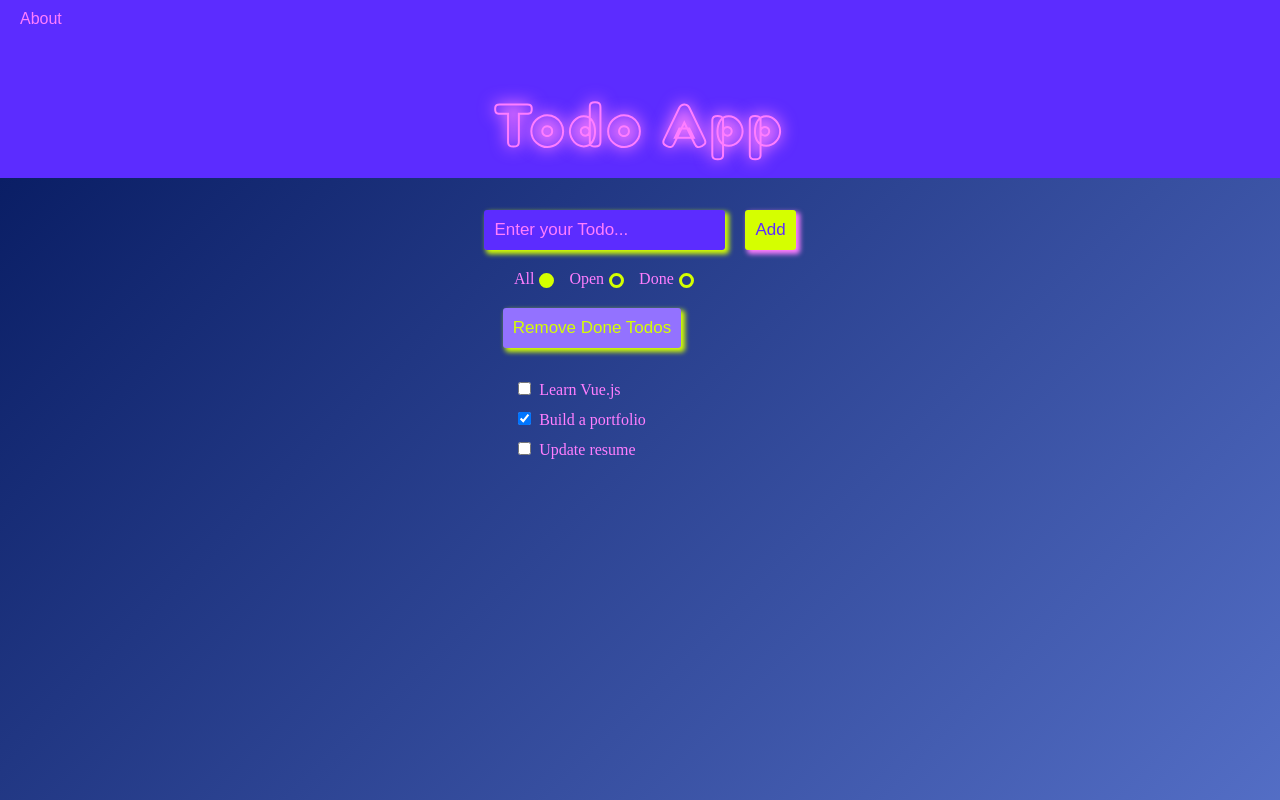
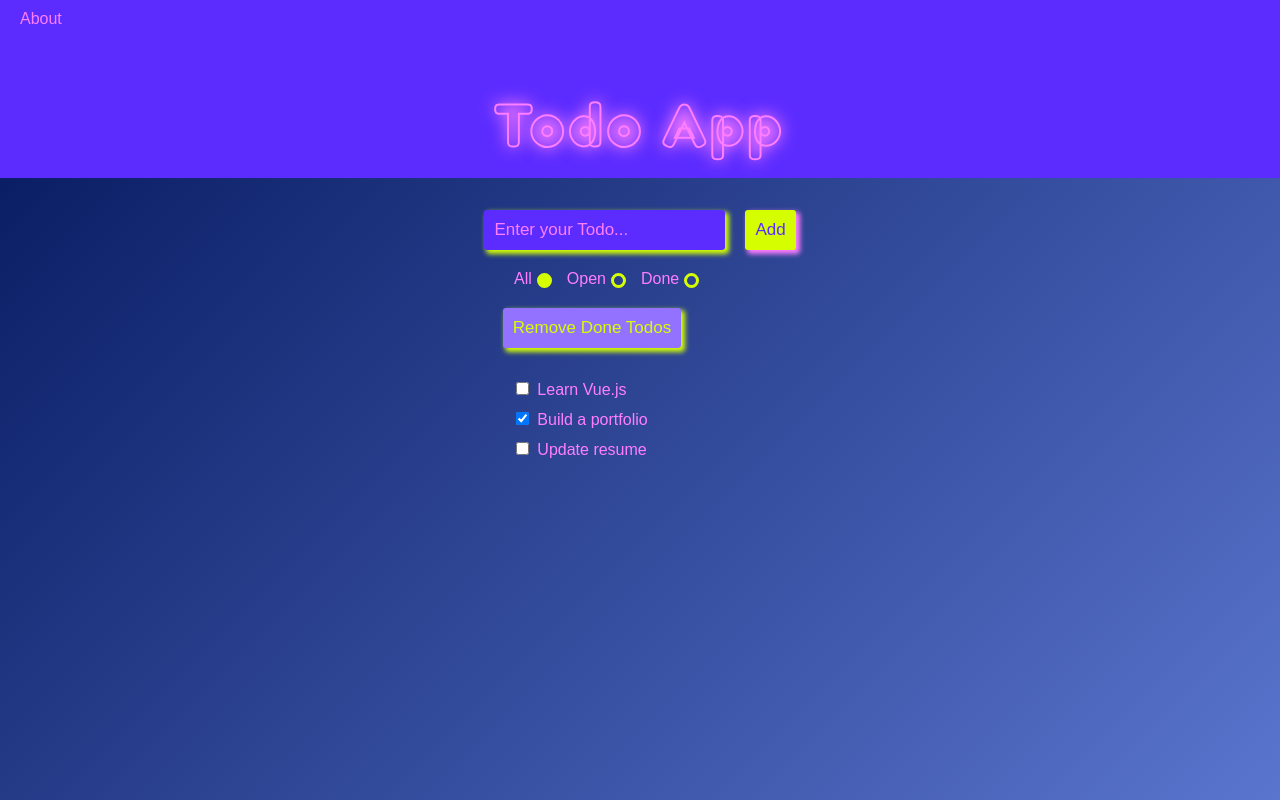
Before and after one commit to nossaschaefer/webapps-with-vuejs, a Vue app in the folder todo-app-vue-vite-all/todo-app-vue-vite/: page / in a window 1280 px wide. Shown: the top 800 px of the page. Built offline with nearby package versions, Linux system fonts and the light colour scheme.

Commit message:
changed font family

```diff
--- a/todo-app-vue-vite-all/todo-app-vue-vite/src/App.vue
+++ b/todo-app-vue-vite-all/todo-app-vue-vite/src/App.vue
@@ -28,9 +28,20 @@ export default {
   box-sizing: border-box;
 }
 
+div#app {
+  display: flex;
+  flex-direction: column;
+  height: 100%;
+}
+
+body {
+  margin: 0;
+  height: 100vh;
+  font-family: Arial, Helvetica, sans-serif;
+}
+
 .router {
   color: #ff7eff;
-  font-family: Arial, Helvetica, sans-serif;
 
   margin-top: 30px;
   margin-left: 20px;
@@ -45,7 +56,7 @@ export default {
 
 main {
   background: linear-gradient(315deg, #5a75ce, #0a1e65);
-  height: 100vh;
+  flex: 1;
   display: flex;
   flex-direction: column;
 }
```
